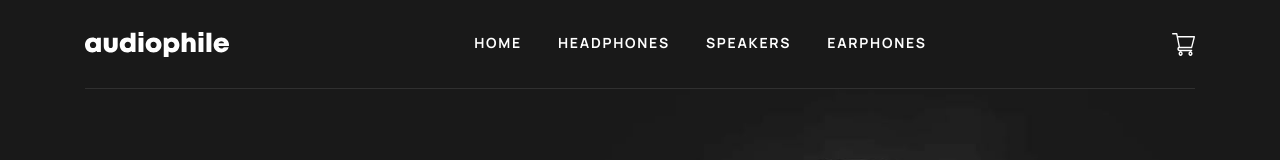
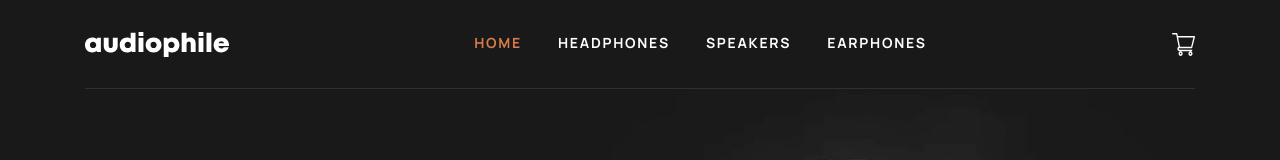
Before and after one commit to mbart13/audiophile-ecommerce-website, a Next.js app: page / in a window 1280 px wide. Shown: the top 160 px of the page. Built offline with nearby package versions, Linux system fonts and the light colour scheme.

Commit message:
added styling for active link

```diff
--- a/src/components/molecules/NavLinks/index.tsx
+++ b/src/components/molecules/NavLinks/index.tsx
@@ -1,9 +1,12 @@
 import { HStack, Box } from '@chakra-ui/react'
 import Link from 'next/link'
+import { useRouter } from 'next/router'
 
 import { links } from 'utils/links'
 
 const NavLinks = (): JSX.Element => {
+  const { asPath } = useRouter()
+
   return (
     <Box as="nav" display={{ base: 'none', lg: 'block' }}>
       <HStack as="ul" display="flex" spacing={9} listStyleType="none">
@@ -16,7 +19,7 @@ const NavLinks = (): JSX.Element => {
             transition="color 0.2s linear"
             letterSpacing="0.125em"
             key={link.id}
-            color="white"
+            color={asPath === link.url ? 'accent' : 'white'}
             textTransform="uppercase"
           >
             <Link href={link.url}>{link.text}</Link>
```
